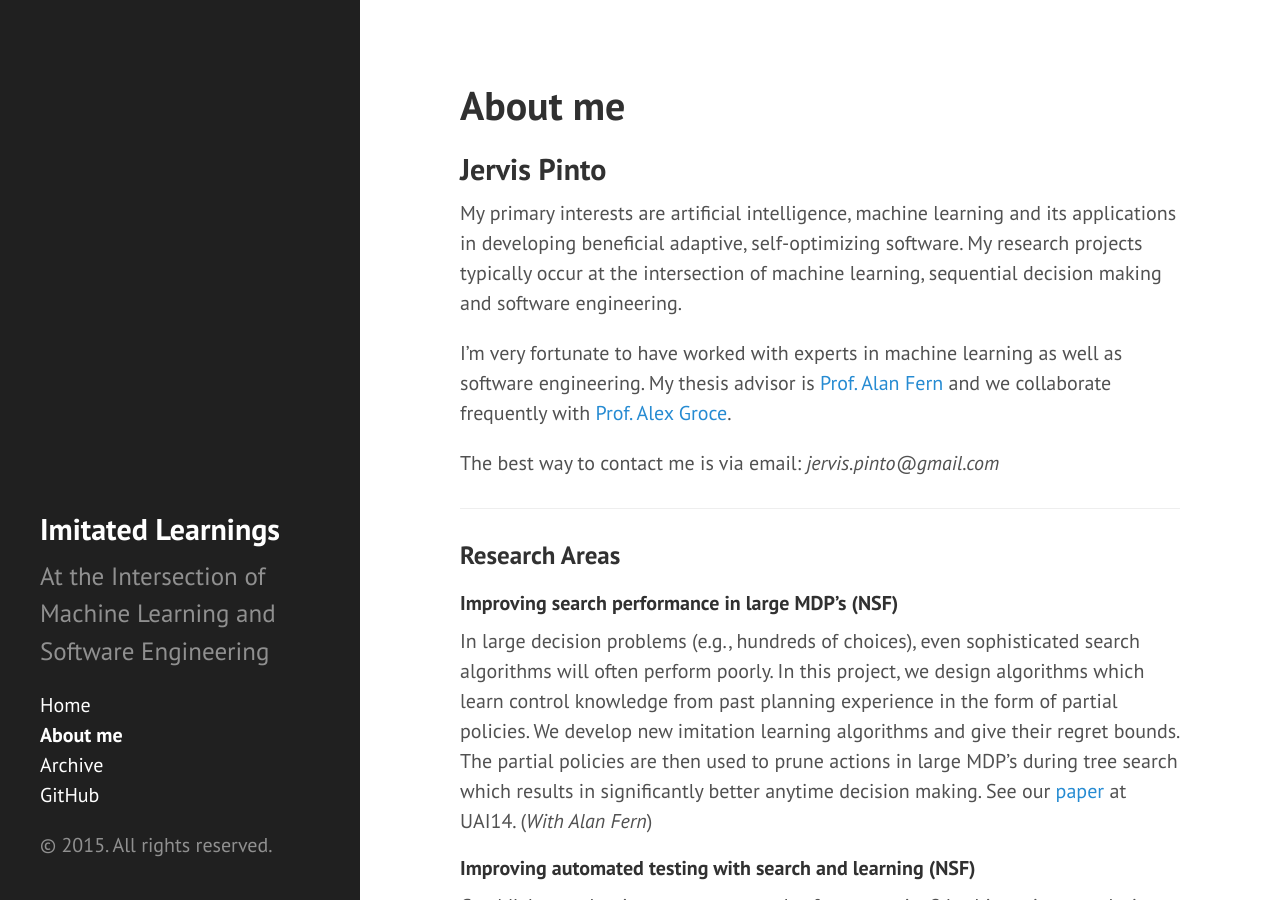
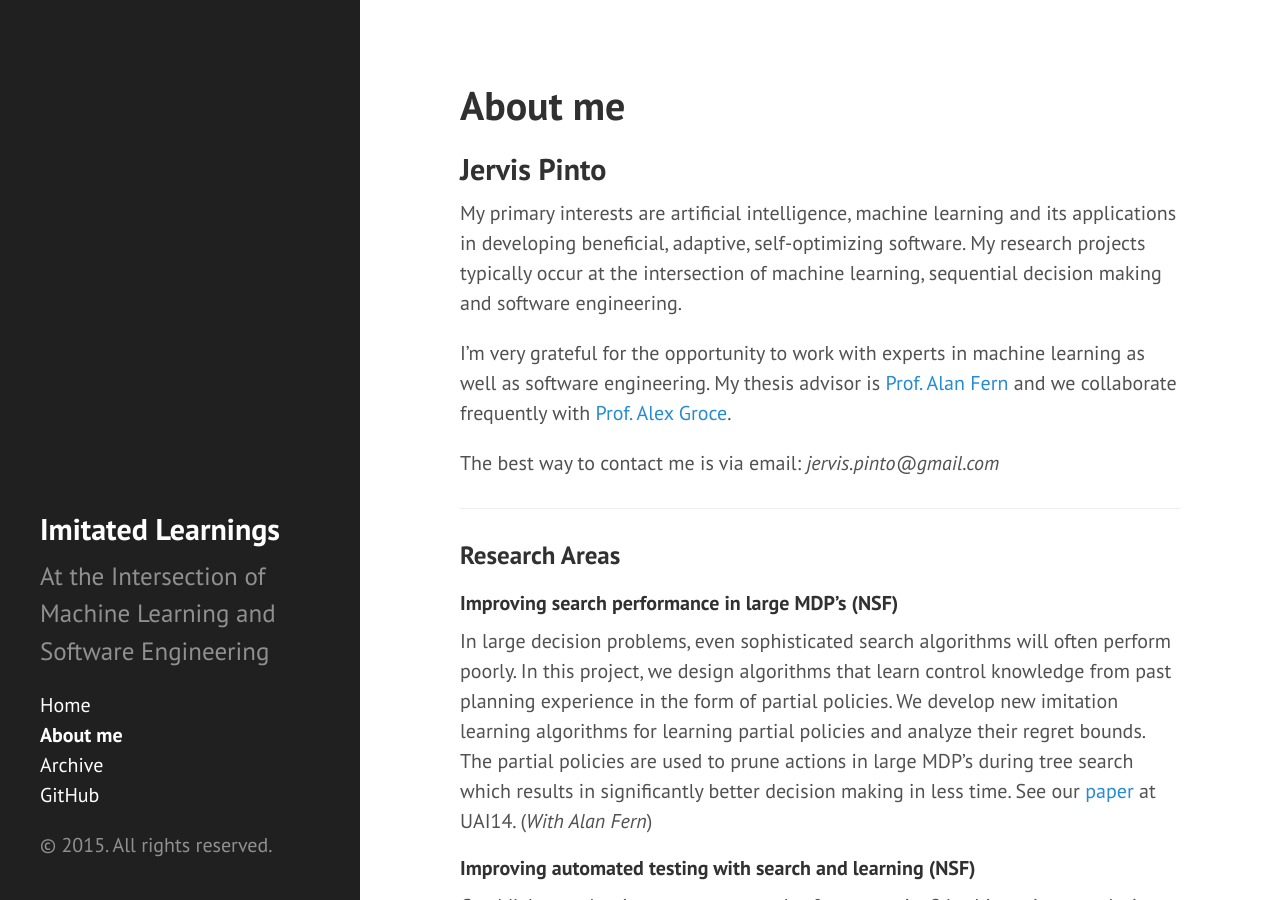
Before and after one commit to jervispinto/jervispinto.github.io, a Jekyll site: the page built from about.md, in a window 1280 px wide and 900 px high. Built offline with Jekyll 4.4.1, drawn with Linux system fonts in a browser that asks for light colours.

Commit message:
Minor fixes to about page

```diff
--- a/about.md
+++ b/about.md
@@ -6,9 +6,9 @@ permalink: /about/
 
 ## Jervis Pinto
 
-My primary interests are artificial intelligence, machine learning and its applications in developing beneficial adaptive, self-optimizing software. My research projects typically occur at the intersection of machine learning, sequential decision making and software engineering.
+My primary interests are artificial intelligence, machine learning and its applications in developing beneficial, adaptive, self-optimizing software. My research projects typically occur at the intersection of machine learning, sequential decision making and software engineering.
 
-I'm very fortunate to have worked with experts in machine learning as well as software engineering. My thesis advisor is [Prof. Alan Fern](http://web.engr.oregonstate.edu/~afern/) and we collaborate frequently with [Prof. Alex Groce](http://web.engr.oregonstate.edu/~alex/).
+I'm very grateful for the opportunity to work with experts in machine learning as well as software engineering. My thesis advisor is [Prof. Alan Fern](http://web.engr.oregonstate.edu/~afern/) and we collaborate frequently with [Prof. Alex Groce](http://web.engr.oregonstate.edu/~alex/).
 
 The best way to contact me is via email: *jervis.pinto@gmail.com*
 
@@ -18,7 +18,7 @@ The best way to contact me is via email: *jervis.pinto@gmail.com*
 
 #### Improving search performance in large MDP's (NSF)
 
-In large decision problems (e.g., hundreds of choices), even sophisticated search algorithms will often perform poorly. In this project, we design algorithms which learn control knowledge from past planning experience in the form of partial policies. We develop new imitation learning algorithms and give their regret bounds. The partial policies are then used to prune actions in large MDP's during tree search which results in significantly better anytime decision making. See our [paper]({{site.url}}/assets/pinto2014learning.pdf) at UAI14. (*With Alan Fern*)
+In large decision problems, even sophisticated search algorithms will often perform poorly. In this project, we design algorithms that learn control knowledge from past planning experience in the form of partial policies. We develop new imitation learning algorithms for learning partial policies and analyze their regret bounds. The partial policies are used to prune actions in large MDP's during tree search which results in significantly better decision making in less time. See our [paper]({{site.url}}/assets/pinto2014learning.pdf) at UAI14. (*With Alan Fern*)
 
 #### Improving automated testing with search and learning (NSF)
 
```
